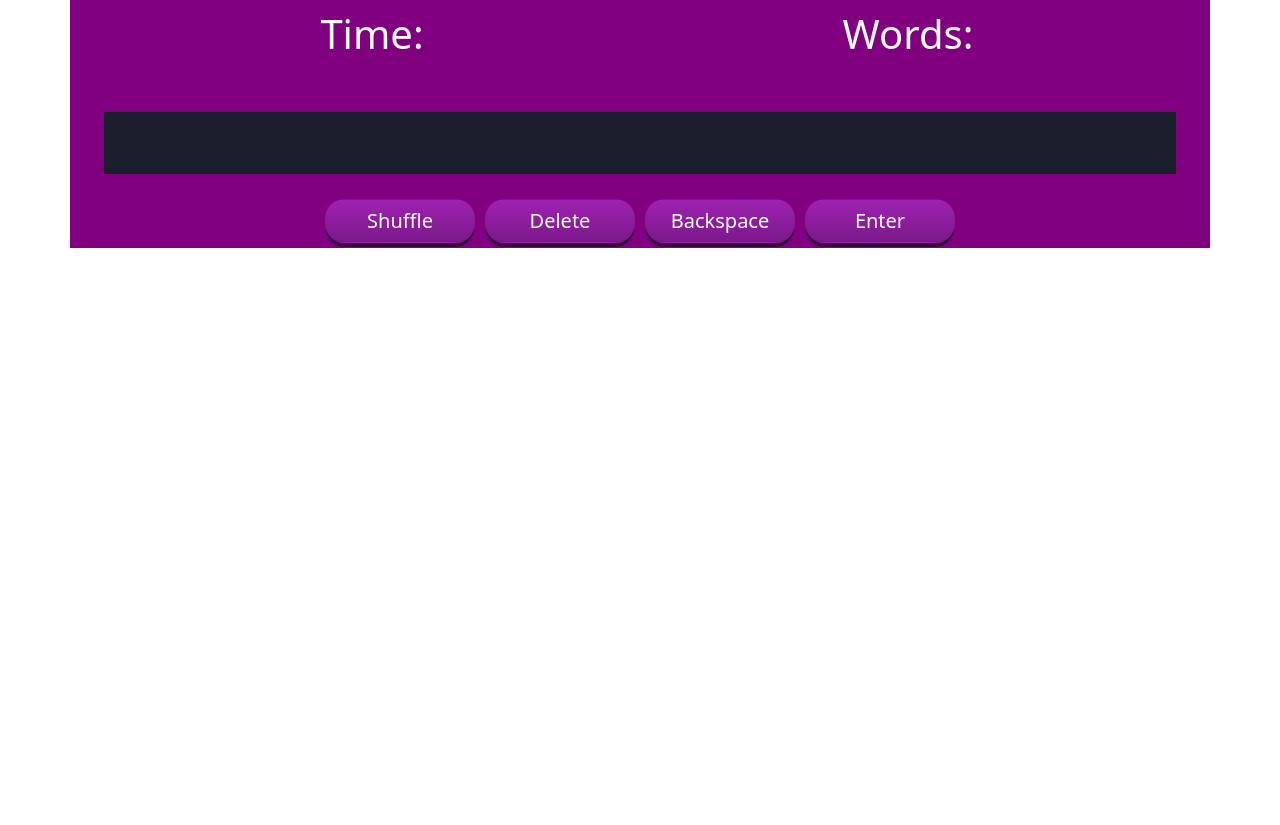
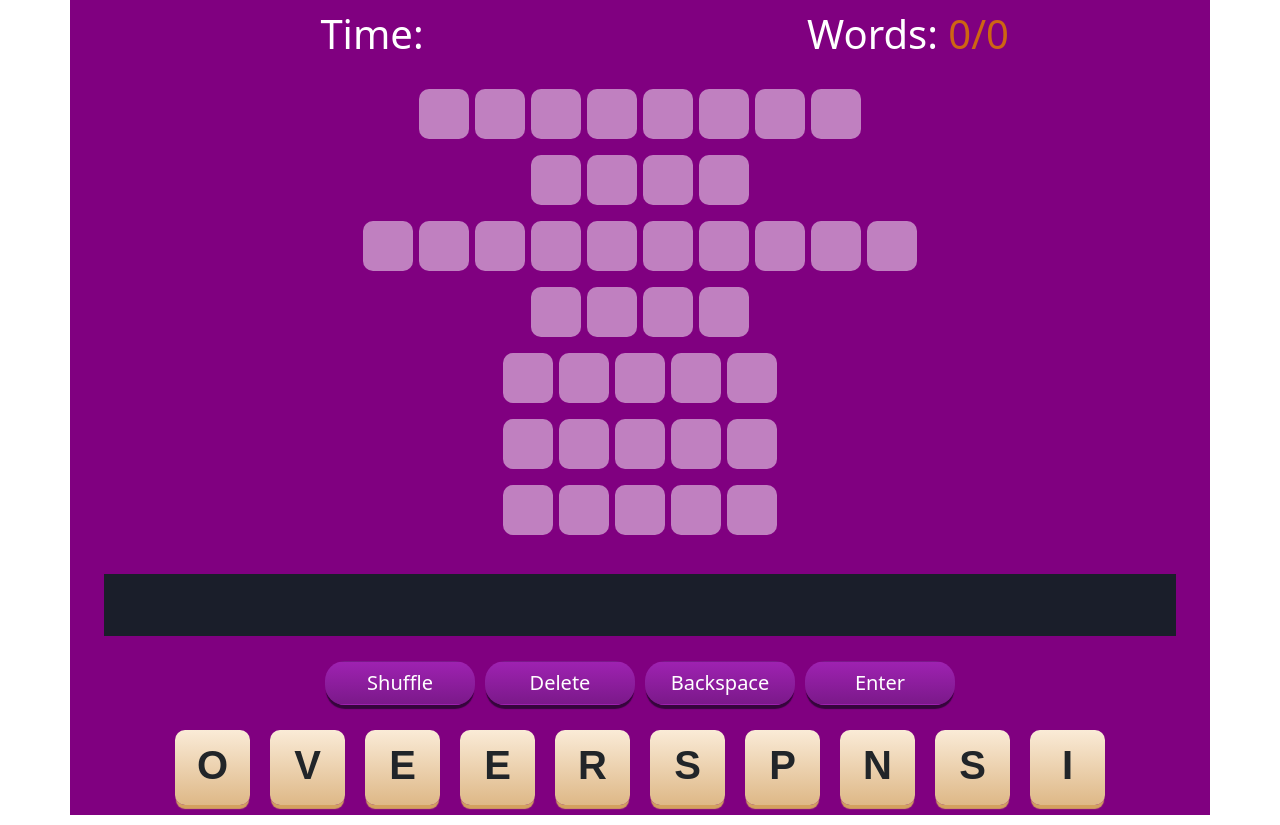
Before and after one commit to sydneytu/mini-wordscapes, a plain HTML site: page index.html in a window 1280 px wide. Before the commit the page ends 800 px from the top, so only its background shows below. Drawn offline with nearby package versions, Linux system fonts and the light colour scheme.

Commit message:
added tiles and click functionality

```diff
--- a/index.html
+++ b/index.html
@@ -45,6 +45,9 @@
                     <button class="btn btn-background" id="backspace">Backspace</button>
                     <button class="btn btn-background" id="enter">Enter</button>
                 </div>
+
+                <!-- tiles -->
+                <div class="row" id="tiles"></div>
             </section>
         </main>
     </div>
--- a/script.js
+++ b/script.js
@@ -5,32 +5,160 @@ document.addEventListener("DOMContentLoaded", function () {
   const tileDiv = document.getElementById("tiles");
   const board = document.getElementById("board");
   const startBtn = document.getElementById("start");
-
   let timerCounter = 120;
   let numWordsFound = 0;
   let totalWords = 0;
   let numBonusWords = 0;
   let numRounds = 0;
-
   let tiles = []; // array of tile objects
+  let usedTiles = []; // array of tiles that have been used
   let word = ""; // word to be guessed
-
+  let targetWords = []; // array of target words
+  let words = [...targetWordDictionary.keys()]; // get array of keys
   // pre game setup
   function setup() {
     const gameContainer = document.getElementById("game");
+    // temp
+    word = words[0];
+    getRandWords(words);
+    setupBoard(targetWords);
+
+    numWordsSpan.innerText = `${numWordsFound}/${totalWords}`;
+    shuffleTiles();
   }
+  // call setup
+  setup();
 
+  // set up board with tiles for target words
+  function setupBoard(listOfWords) {
+    listOfWords.forEach((target) => {
+      // for each target word, create a row on the board
+      let wordOnBoard = document.createElement("div");
+      wordOnBoard.classList.add("wordOnBoard", "row");
+      target.split("").forEach((letter) => {
+        // for each letter in word, create a board tile
+        let boardTile = document.createElement("div");
+        boardTile.classList.add("boardTile");
+        wordOnBoard.appendChild(boardTile);
+        let letterSpan = document.createElement("span");
+        letterSpan.classList.add("boardLetter");
+        boardTile.appendChild(letterSpan);
+      });
+      board.appendChild(wordOnBoard);
+    });
+  }
+  function getRandWords(words) {
+    // TODO: get random word
+    targetWords = targetWordDictionary.get(words[0]);
+  }
+  // create shuffled word and tiles
+  function shuffleTiles() {
+    // return array of shuffled word
+    function shuffle(word) {
+      let wordArr = word.split("");
+      newArr = [];
+      let indexSet = new Set();
+      for (let i = 0; i < wordArr.length; i++) {
+        let index = Math.floor(Math.random() * wordArr.length);
+        while (indexSet.has(index)) {
+          console.log("stuck");
+          index = Math.floor(Math.random() * wordArr.length);
+        }
+        newArr.push(wordArr[index]);
+        indexSet.add(index);
+      }
+      return newArr;
+    }
+    tiles = []; // clear tiles
+    // clear tiles from board
+    while (tileDiv.firstChild) {
+      // remove prev children
+      tileDiv.removeChild(tileDiv.lastChild);
+    }
+    shuffle(word).forEach((letter) => createTile(letter));
+
+    // add letter to input when tile is clicked
+    tiles.forEach((tileObj) => {
+      tileObj.tile.addEventListener("click", function () {
+        addLetter(tileObj.letter, tileObj);
+      });
+    });
+  }
   function createTile(letter) {
     let tile = document.createElement("div");
     tile.classList.add("tile");
-    tiveDiv.appendChild(tile);
-
+    tileDiv.appendChild(tile);
     let letterSpan = document.createElement("span");
     letterSpan.innerText = letter.toUpperCase();
     tile.appendChild(letterSpan);
-
     let used = false;
     let tileObj = { tile, letter, used };
     tiles.push(tileObj);
   }
+
+  function addLetter(letter, tileObj) {
+    // find index of a given letter in the tile array
+    function findIndex(letter, isUsed) {
+      let tileIndex = -1;
+      for (let i = 0; i < tiles.length; i++) {
+        if (tiles[i].letter === letter && tiles[i].used === isUsed) {
+          tileIndex = tiles.indexOf(tiles[i]);
+          if (tileIndex !== -1) {
+            tiles[i].used = true;
+            break;
+          }
+        }
+      }
+      return tileIndex;
+    }
+
+    if (word.includes(letter)) {
+      let letterUpper = letter.toUpperCase();
+      if (tileObj === undefined) {
+        // player is typing s have to find tile
+        let tileIndex = findIndex(letter, false);
+        if (tileIndex !== -1) {
+          tileObj = tiles[tileIndex];
+        }
+      }
+      if (tileObj !== undefined) {
+        // found tile or user clicked on tile
+        tileObj.tile.classList.add("used");
+        tileObj.used = true;
+        usedTiles.push(tileObj);
+        userInput.value += letterUpper;
+        console.log(userInput.value);
+      }
+    }
+  }
+
+  function enter() {}
+
+  function backspace() {}
+
+  function deleteInput() {}
+
+  // Buttons
+  document.getElementById("btnRow").childNodes.forEach((btn) => {
+    btn.addEventListener("click", function () {
+      if (btn.id === "shuffle") {
+        shuffleTiles();
+      } else if (btn.id === "enter") {
+        enter();
+      } else if (btn.id === "delete") {
+        deleteInput();
+      } else if (btn.id === "backspace") {
+        backspace();
+      }
+    });
+  });
+
+  document.body.addEventListener("keydown", function (event) {
+    addLetter(event.key, undefined);
+    if (event.key === "Enter") {
+      enter();
+    } else if (event.key == "Backspace") {
+      backspace();
+    }
+  });
 });
--- a/style.css
+++ b/style.css
@@ -36,6 +36,10 @@ h1 {
   color: white;
 }
 
+h1 span {
+  color: #ce6512;
+}
+
 #game {
   background-color: purple;
 }
@@ -66,6 +70,11 @@ input {
   margin: 5px;
 }
 
+.used {
+  opacity: 0.5;
+  pointer-events: none;
+}
+
 .btn-background {
   background-image: linear-gradient(#9e22b1, #7b198a);
   color: white;
@@ -79,3 +88,26 @@ input {
   color: white;
   background-image: linear-gradient(#7b198a, #510a5c);
 }
+
+.boardTile {
+  width: 50px;
+  height: 50px;
+  margin: 3px;
+  text-align: center;
+  background-color: white;
+  border-radius: 10px;
+  padding: 5px;
+  opacity: 0.5;
+}
+
+.wordOnBoard {
+  flex-direction: row;
+}
+
+.boardLetter {
+  color: #1a1e2a;
+  font-size: 25px;
+  opacity: 1;
+  font-weight: bold;
+  font-family: Arial, Helvetica, sans-serif;
+}
--- a/words.js
+++ b/words.js
@@ -0,0 +1,45 @@
+let targetWordDictionary = new Map([
+  [
+    "responsive",
+    ["response", "open", "responsive", "vine", "seven", "serve", "press"],
+  ],
+  [
+    "container",
+    ["rain", "train", "contain", "container", "coin", "cone", "once"],
+  ],
+]);
+console.log(targetWordDictionary);
+
+// includes target words as well as bonus words
+let dictionary = [
+  "response",
+  "open",
+  "responsive",
+  "vine",
+  "seven",
+  "serve",
+  "press",
+  "inverses",
+  "inverse",
+  "pioneer",
+  "pioneers",
+  "pensive",
+  "version",
+  "versions",
+  "ripeness",
+  "overspin",
+  "erosive",
+  "openers",
+  "opens",
+  "open",
+  "person",
+  "persons",
+  "prison",
+  "prisons",
+  "reopen",
+  "reopens",
+  "repines",
+  "reposes",
+];
+
+//   ["container",["rain", "train", "contain", "container", "coin", "cone", "once"],
```
